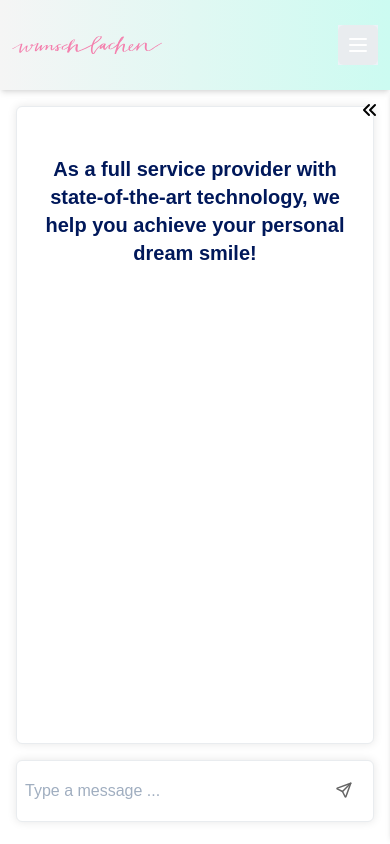
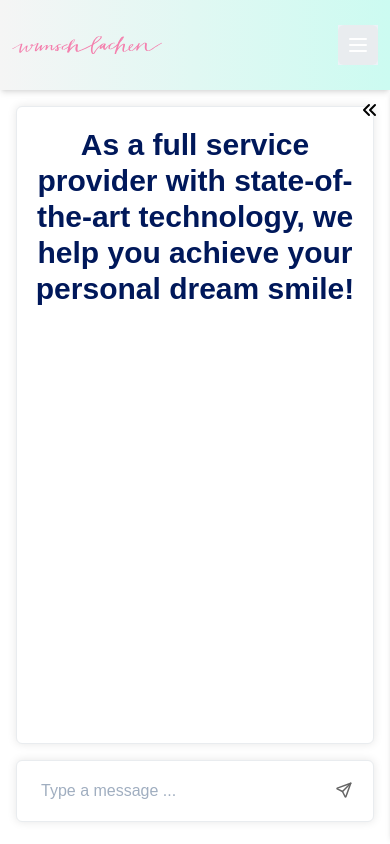
Before and after one commit to CoCo-27/Dental-chatbot.service-LangChain, a React (Create React App) app: page / in a window 390 px wide. Shown: the top 844 px of the page. Built offline with nearby package versions, Linux system fonts and the light colour scheme.

Commit message:
mobile-responsive

```diff
--- a/package.json
+++ b/package.json
@@ -36,7 +36,7 @@
     "web-vitals": "^2.1.4"
   },
   "scripts": {
-    "start": "set PORT=5000 && react-scripts start",
+    "start": "PORT=5000 react-scripts start",
     "build": "react-scripts build",
     "test": "react-scripts test",
     "eject": "react-scripts eject"
--- a/src/components/Chat/Chat.tsx
+++ b/src/components/Chat/Chat.tsx
@@ -107,7 +107,7 @@
         <div className="relative flex w-full flex-row mt-4 p-2 justify-center items-center rounded-md border border-black/10 bg-white shadow-[0_0_10px_rgba(0,0,0,0.10)] ">
           <input
             ref={inputRef}
-            className="m-0 w-full resize-none border-0 overflow-hidden bg-transparent py-2 pr-8 text-black dark:bg-transparent dark:text-white md:py-2 md:pl-4"
+            className="m-0 w-full resize-none border-0 overflow-hidden bg-transparent py-2 pl-4 pr-8 text-black dark:bg-transparent dark:text-white md:py-2 md:pl-4"
             value={formValue}
             required
             placeholder="Type a message ..."
--- a/src/components/Header/Header.tsx
+++ b/src/components/Header/Header.tsx
@@ -77,7 +77,7 @@
         />
 
         <div className="flex justify-between">
-          <div className="hidden min-[800px]:block">
+          <div className="hidden mobile:block">
             {location.pathname !== '/login' && (
               <div
                 className={`flex gap-8 h-fit items-center ${
@@ -143,7 +143,7 @@
           </div>
           {location.pathname !== '/login' && (
             <div className="relative">
-              <div className="flex min-[800px]:hidden bg-gray-100">
+              <div className="flex mobile:hidden bg-gray-100">
                 <Menu.Button
                   // onClick={() => setIsOpen(!isOpen)}
                   className="bg-gray-200 inline-flex items-center justify-center p-2 rounded-md text-white hover:text-white hover:bg-gray-300 focus:outline-none focus:ring-2 focus:ring-offset-2 focus:ring-offset-gray-100 focus:ring-white"
@@ -196,7 +196,7 @@
                 leaveTo="transform opacity-0 scale-95"
               >
                 {(ref) => (
-                  <div className="md:hidden" id="mobile-menu">
+                  <div className="mobile:hidden" id="mobile-menu">
                     <div
                       ref={ref}
                       className="px-2 top-[25px] right-[-11px] absolute pb-3 space-y-3 -px-5 bg-gray-100"
--- a/src/config/index.ts
+++ b/src/config/index.ts
@@ -1,3 +1,3 @@
-// const backend_api = 'http://35.173.119.92/dev/api/';
-const backend_api = 'http://localhost:6379/api/';
+const backend_api = 'http://3.123.231.199/api/';
+// const backend_api = 'http://localhost:6379/api/';
 export default backend_api;
--- a/src/pages/Auth/Login/Login.tsx
+++ b/src/pages/Auth/Login/Login.tsx
@@ -126,7 +126,7 @@
 
   return (
     <div className="relative min-h-screen flex ">
-      <div className="flex flex-col sm:flex-row items-center md:items-start sm:justify-center md:justify-start flex-auto min-w-0 bg-white">
+      <div className="flex sm:flex-row items-center md:items-start sm:justify-center md:justify-start flex-auto min-w-0 bg-white">
         <div
           className="sm:w-1/2 xl:w-3/5 h-full hidden md:flex flex-auto items-center justify-center p-10 overflow-hidden bg-purple-900 text-white bg-no-repeat bg-cover relative"
           style={{
--- a/src/pages/Chat/Chat.tsx
+++ b/src/pages/Chat/Chat.tsx
@@ -16,11 +16,11 @@
   return (
     <div className="flex justify-stretch h-[calc(100vh-96px)] w-full sm:pt-0 relative">
       <div className="w-full flex justify-center max-[1024px]:w-full">
-        <div className="flex w-8/12 max-[1024px]:w-full max-[800px]:w-[100%]">
+        <div className="flex w-full laptop:w-8/12">
           <ChatMiddle />
         </div>
-        <div className="w-4/12 h-full min-w-[290px] flex max-[800px]:w-[290px] max-[800px]:right-[-290px]  max-[800px]:absolute z-10 hover:right-0 transition-all">
-          <div className="absolute left-[-40px] top-0 p-2">
+        <div className="h-full w-[290px] flex mobile:w-4/12 right-[-290px] mobile:right-0 absolute mobile:relative z-10 hover:right-0 transition-all">
+          <div className="absolute left-[-40px] mobile:left-0 top-0 p-2">
             <IconChevronsLeft className="text-[30px] font-bold text-black" />
           </div>
           <RightBar />
--- a/tailwind.config.js
+++ b/tailwind.config.js
@@ -118,7 +118,24 @@
         primary: '20px',
       },
     },
-    screens: {},
+    screens: {
+      sm: '576px',
+      'sm-max': { max: '576px' },
+      md: '768px',
+      'md-max': { max: '768px' },
+      mobile: '800px',
+      lg: '992px',
+      'lg-max': { max: '992px' },
+      laptop: '1024px',
+      xl: '1200px',
+      'xl-max': { max: '1200px' },
+      '2xl': '1320px',
+      '2xl-max': { max: '1320px' },
+      '3xl': '1600px',
+      '3xl-max': { max: '1600px' },
+      '4xl': '1850px',
+      '4xl-max': { max: '1850px' },
+    },
     colors: () => ({
       white: '#ffffff',
       lightPrimary: '#F4F7FE',
```
Also changed, not shown: 1 other file (tests, documents, lock files or other folders).
